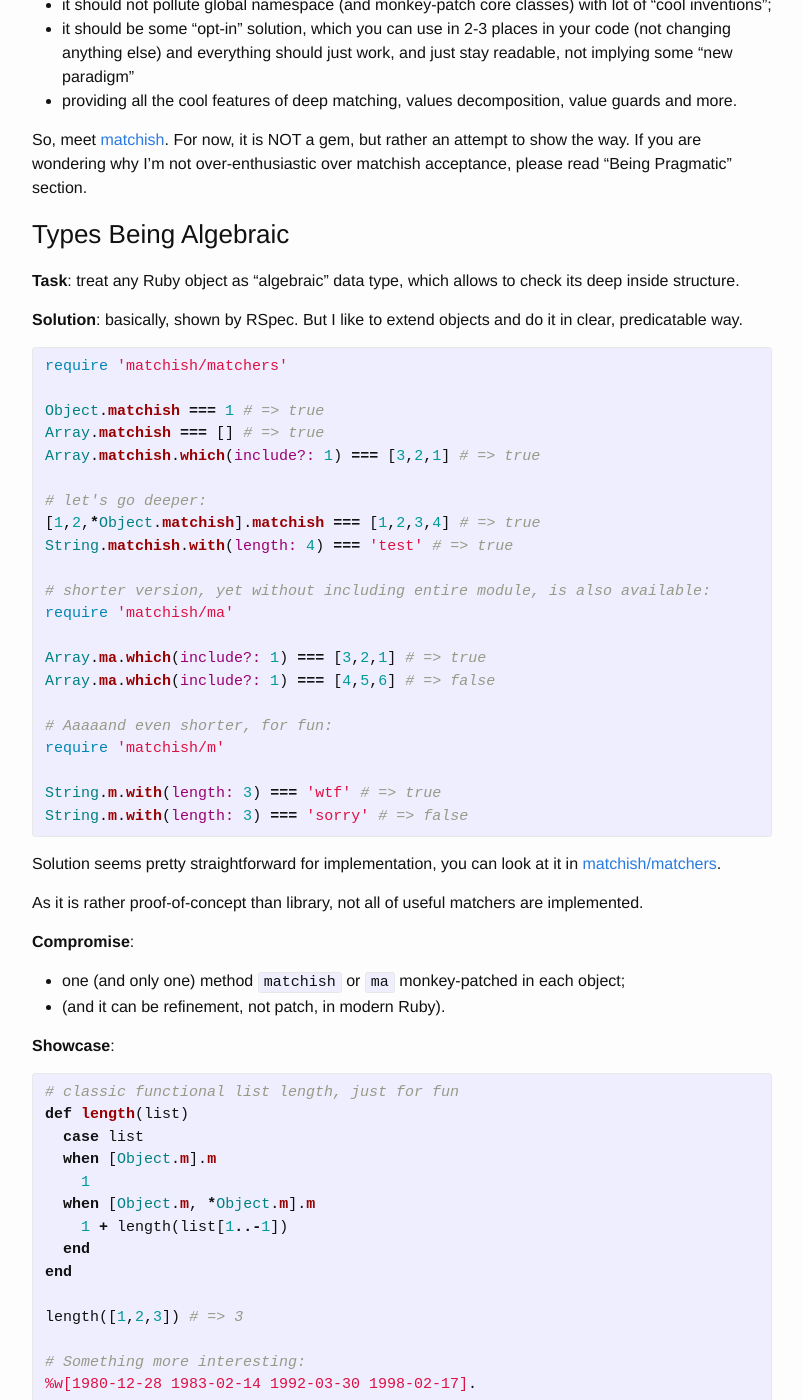
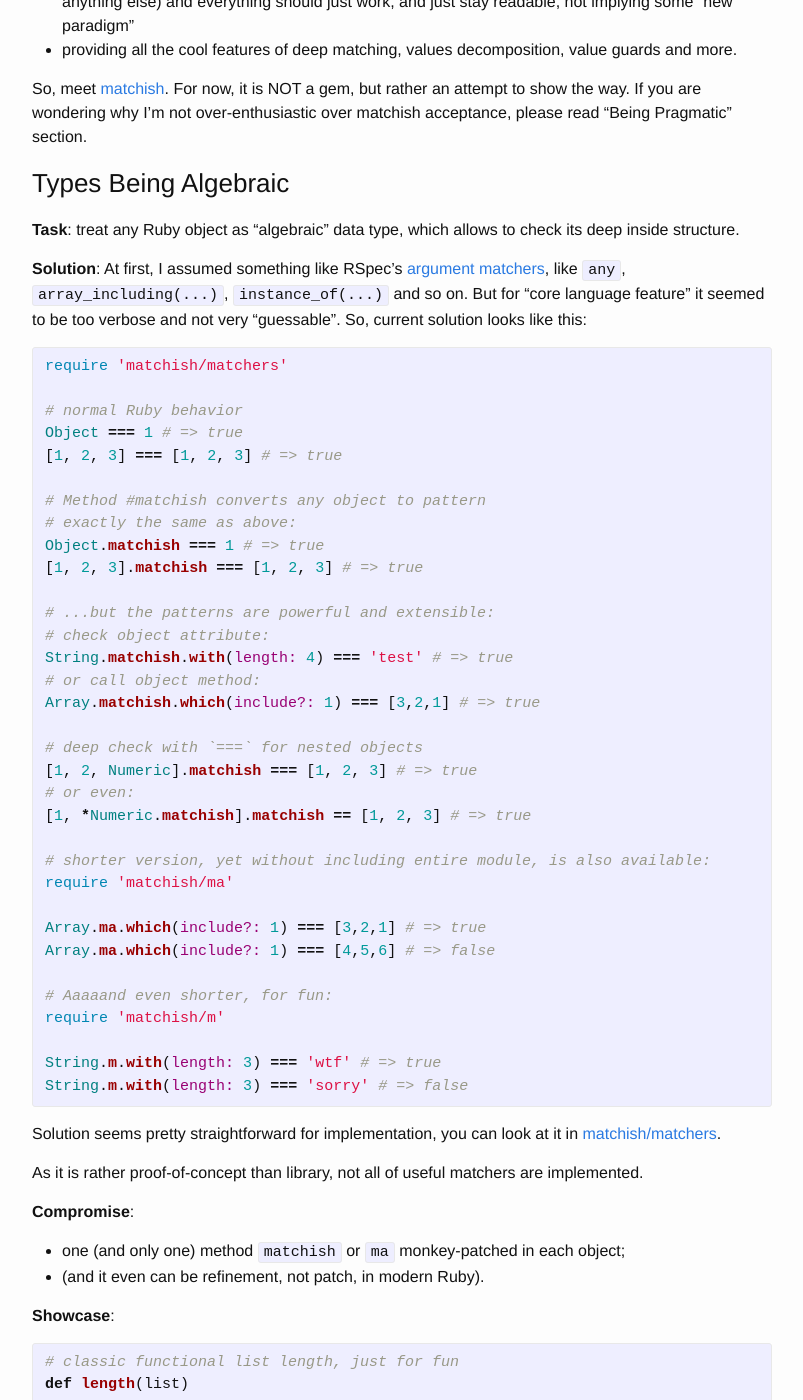
Before and after one commit to zverok/zverok.github.io, a Jekyll site: the page built from _posts/2015-07-18-matchish.md, in a window 1280 px wide and 1400 px high, scrolled down 4298 px. Shown: the whole window, without its empty margins (238-1041 px from the left). Built offline with Jekyll 4.4.1, drawn with Linux system fonts in a browser that asks for light colours; comment, search, counter and statistics services are not loaded; some of the changed text lies outside the part shown.

Commit message:
Matchish updated

```diff
--- a/_posts/2015-07-18-matchish.md
+++ b/_posts/2015-07-18-matchish.md
@@ -5,8 +5,6 @@
 categories: ruby experiments
 comments: true
 ---
-# Matchish: an Exercise in Implementing Pattern Matching in Ruby
-
 ## Short Preface
 
 Many years ago, when I considered myself a C++ expert (which was
@@ -235,19 +233,34 @@
 **Task**: treat any Ruby object as "algebraic" data type, which allows to
 check its deep inside structure.
 
-**Solution**: basically, shown by RSpec. But I like to extend objects and
-do it in clear, predicatable way.
+**Solution**: At first, I assumed something like RSpec's
+[argument matchers](https://www.relishapp.com/rspec/rspec-mocks/v/2-7/docs/argument-matchers/general-matchers),
+like `any`, `array_including(...)`, `instance_of(...)` and so on. But
+for "core language feature" it seemed to be too verbose and not very
+"guessable". So, current solution looks like this:
 
 {% highlight ruby %}
 require 'matchish/matchers'
 
+# normal Ruby behavior
+Object === 1 # => true
+[1, 2, 3] === [1, 2, 3] # => true
+
+# Method #matchish converts any object to pattern
+# exactly the same as above:
 Object.matchish === 1 # => true
-Array.matchish === [] # => true
+[1, 2, 3].matchish === [1, 2, 3] # => true
+
+# ...but the patterns are powerful and extensible:
+# check object attribute:
+String.matchish.with(length: 4) === 'test' # => true
+# or call object method:
 Array.matchish.which(include?: 1) === [3,2,1] # => true
 
-# let's go deeper:
-[1,2,*Object.matchish].matchish === [1,2,3,4] # => true
-String.matchish.with(length: 4) === 'test' # => true
+# deep check with `===` for nested objects
+[1, 2, Numeric].matchish === [1, 2, 3] # => true
+# or even:
+[1, *Numeric.matchish].matchish == [1, 2, 3] # => true
 
 # shorter version, yet without including entire module, is also available:
 require 'matchish/ma'
@@ -270,7 +283,7 @@
 
 **Compromise**:
 * one (and only one) method `matchish` or `ma` monkey-patched in each object;
-* (and it can be refinement, not patch, in modern Ruby).
+* (and it even can be refinement, not patch, in modern Ruby).
 
 **Showcase**:
 
@@ -288,10 +301,10 @@
 length([1,2,3]) # => 3
 
 # Something more interesting:
-%w[1980-12-28 1983-02-14 1992-03-30 1998-02-17].
+%w[1980-12-28 1983-02-14 1992-03-30 1998-10-17].
   map(&Time.method(:parse)).
-  grep(Time.m.with(month: 2))
-# => [1983-02-14 00:00:00 +0300, 1998-02-17 00:00:00 +0200]
+  grep(Time.m.with(month: (2..3)))
+# => [1983-02-14 00:00:00 +0300, 1992-03-30 00:00:00 +0300]
 {% endhighlight %}
 
 ### Values Being Decomposed
```
